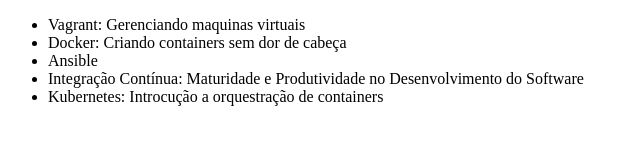
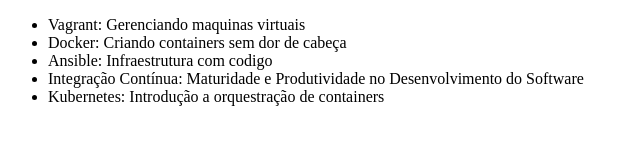
Before and after one commit to skyrawk/jmv_curso, a plain HTML site: page index.html in a window 1280 px wide. Shown: the whole page, without its empty margins (0-640 px from the left). Drawn offline with Linux system fonts and the light colour scheme.

Commit message:
Alterando o nome curso de Ansible

```diff
--- a/index.html
+++ b/index.html
@@ -8,10 +8,10 @@
     <ul>
         <li>Vagrant: Gerenciando maquinas virtuais </li>
         <li>Docker: Criando containers sem dor de cabeça</li>
-        <li>Ansible</li>
+        <li>Ansible: Infraestrutura com codigo</li>
         <li>Integração Contínua: Maturidade e Produtividade no
         Desenvolvimento do Software</li>
-        <li>Kubernetes: Introcução a orquestração de containers</li>
+        <li>Kubernetes: Introdução a orquestração de containers</li>
     </ul>
 </body>
 </html>
```
